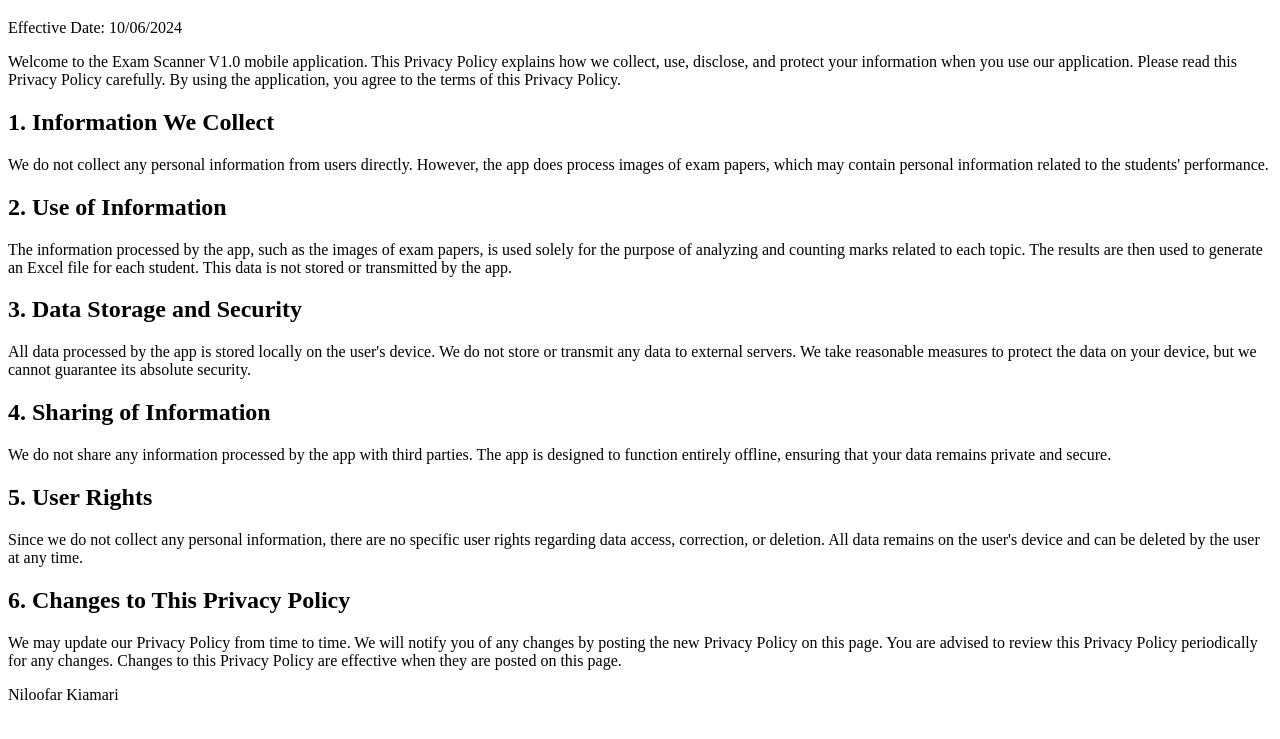
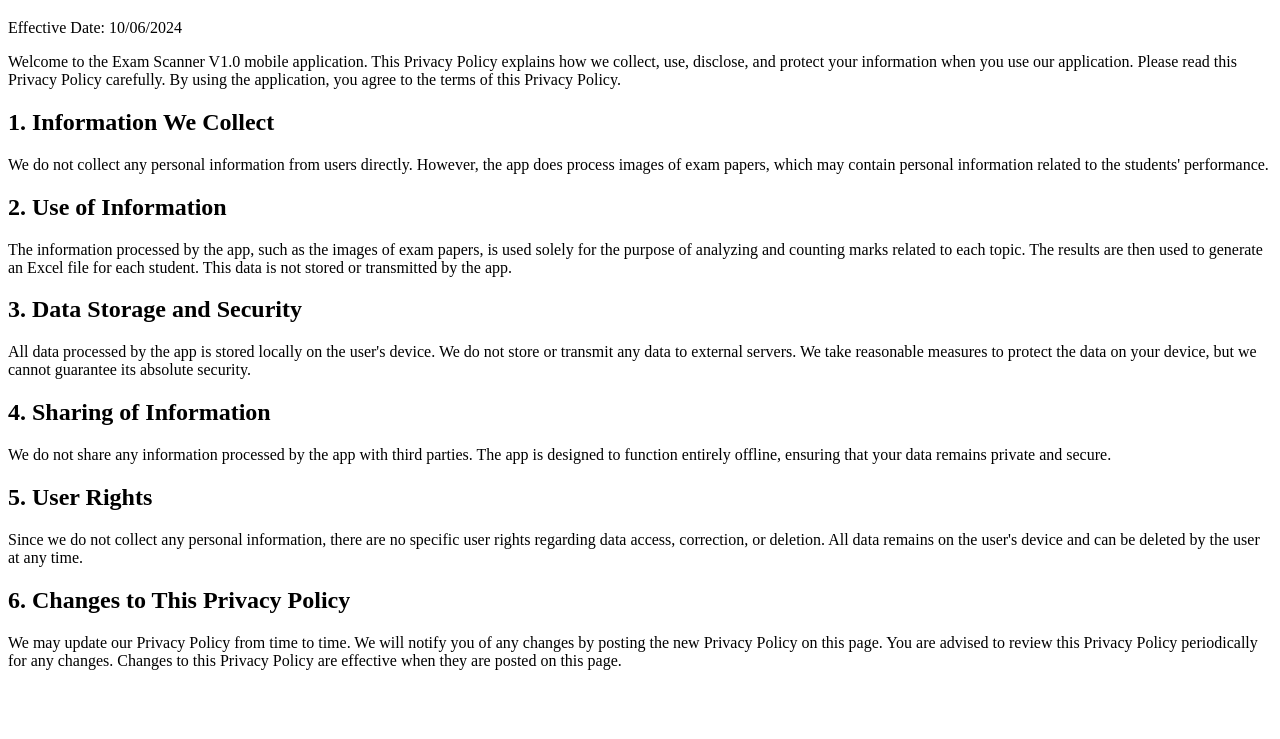
Before and after one commit to nkiamari/privacy-policy, a plain HTML site: page index.html in a window 1280 px wide. Shown: the part 61-800 px from the top of the page. Drawn offline with Linux system fonts and the light colour scheme.

Commit message:
Update index.html

```diff
--- a/index.html
+++ b/index.html
@@ -21,6 +21,5 @@
     <p>Since we do not collect any personal information, there are no specific user rights regarding data access, correction, or deletion. All data remains on the user's device and can be deleted by the user at any time.</p>
     <h2>6. Changes to This Privacy Policy</h2>
     <p>We may update our Privacy Policy from time to time. We will notify you of any changes by posting the new Privacy Policy on this page. You are advised to review this Privacy Policy periodically for any changes. Changes to this Privacy Policy are effective when they are posted on this page.</p>
-    <p>Niloofar Kiamari<br>
 </body>
 </html>
```
